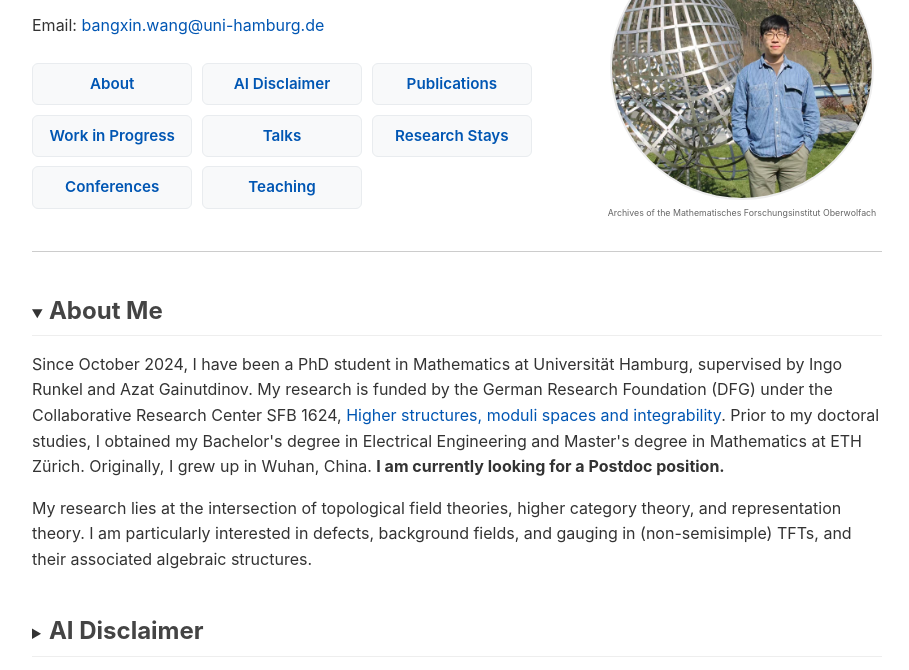
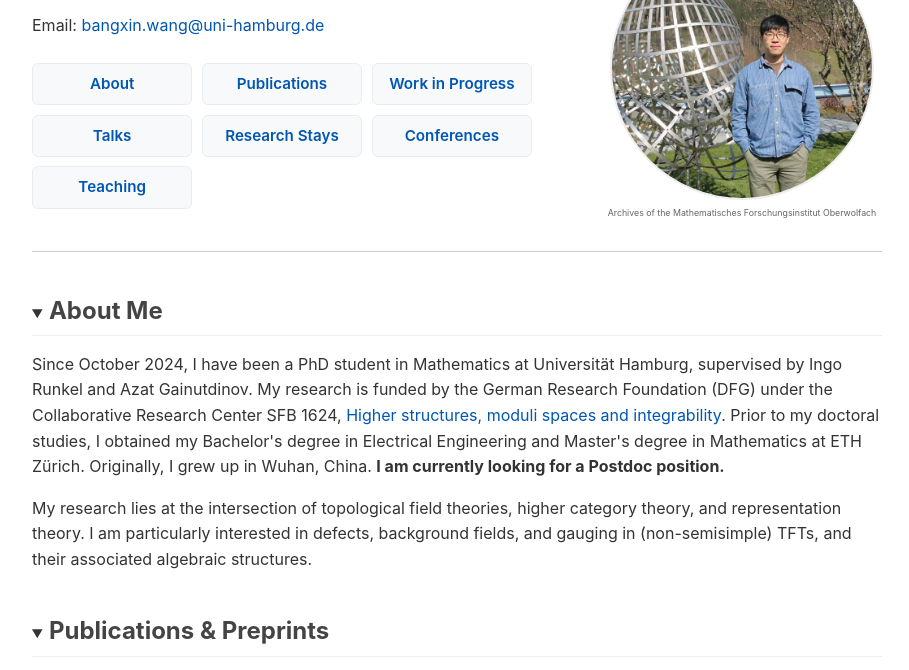
Before and after one commit to BangxinWang/BangxinWang.github.io, a plain HTML site: page index.html in a window 1280 px wide. Shown: the part 96-766 px from the top of the page, without its empty margins (183-1092 px from the left). Drawn offline with nearby package versions, Linux system fonts and the light colour scheme.

Commit message:
Remove AI Disclaimer section from index.html
Removed AI Disclaimer section from the webpage.

```diff
--- a/index.html
+++ b/index.html
@@ -173,7 +173,6 @@
 
             <nav class="nav-links">
                 <a href="#about">About</a>
-                <a href="#ai">AI Disclaimer</a>
                 <a href="#publications">Publications</a>
                 <a href="#wip">Work in Progress</a>
                 <a href="#talks">Talks</a>
@@ -194,14 +193,6 @@
         <summary><h2>About Me</h2></summary>
         <p>Since October 2024, I have been a PhD student in Mathematics at Universität Hamburg, supervised by Ingo Runkel and Azat Gainutdinov. My research is funded by the German Research Foundation (DFG) under the Collaborative Research Center SFB 1624, <a href="https://www.sfb1624.uni-hamburg.de/" target="_blank">Higher structures, moduli spaces and integrability</a>. Prior to my doctoral studies, I obtained my Bachelor's degree in Electrical Engineering and Master's degree in Mathematics at ETH Zürich. Originally, I grew up in Wuhan, China. <b>I am currently looking for a Postdoc position.</b></p>
         <p>My research lies at the intersection of topological field theories, higher category theory, and representation theory. I am particularly interested in defects, background fields, and gauging in (non-semisimple) TFTs, and their associated algebraic structures.</p>
-        </details>
-    </section>
-
-    <section id="ai">
-        <details>
-        <summary><h2>AI Disclaimer</h2></summary>
-        <p>I frequently use AI in my workflow for learning, searching literature, discussing ideas, and polishing drafts. However, no AI-generated text is contained in my published papers. While I strongly support thoughtful discussions on how AI can serve the long-term interests of the mathematical community, I am deeply concerned by the current marketing-driven practices of AI companies. The commercialisation of AI tools has led to behaviours that can be considered <a href="https://www.scientificamerican.com/article/openais-latest-math-breakthroughs-commit-research-misconduct-experts-say/" target="_blank">research misconduct</a>, and it frequently misrepresents the nature of mathematical research to the public.</p>
-        <p>This commercial encroachment is increasingly infiltrating our community. Events like Caltech's 40-hour, multimillion-dollar-sponsored Mathathon incentivise a rushed, unverified, and superficial approach to mathematics. Promoting this irresponsible, storytelling-style methodology stands in direct opposition to the values and traditions that our community has long revered and upheld. To protect these core principles, I have signed the <a href="https://proofsandprompts.com/2026/09/10/open-letter-about-the-mathathon/" target="_blank">open letter</a> protesting this event.</p>
         </details>
     </section>
 
```
